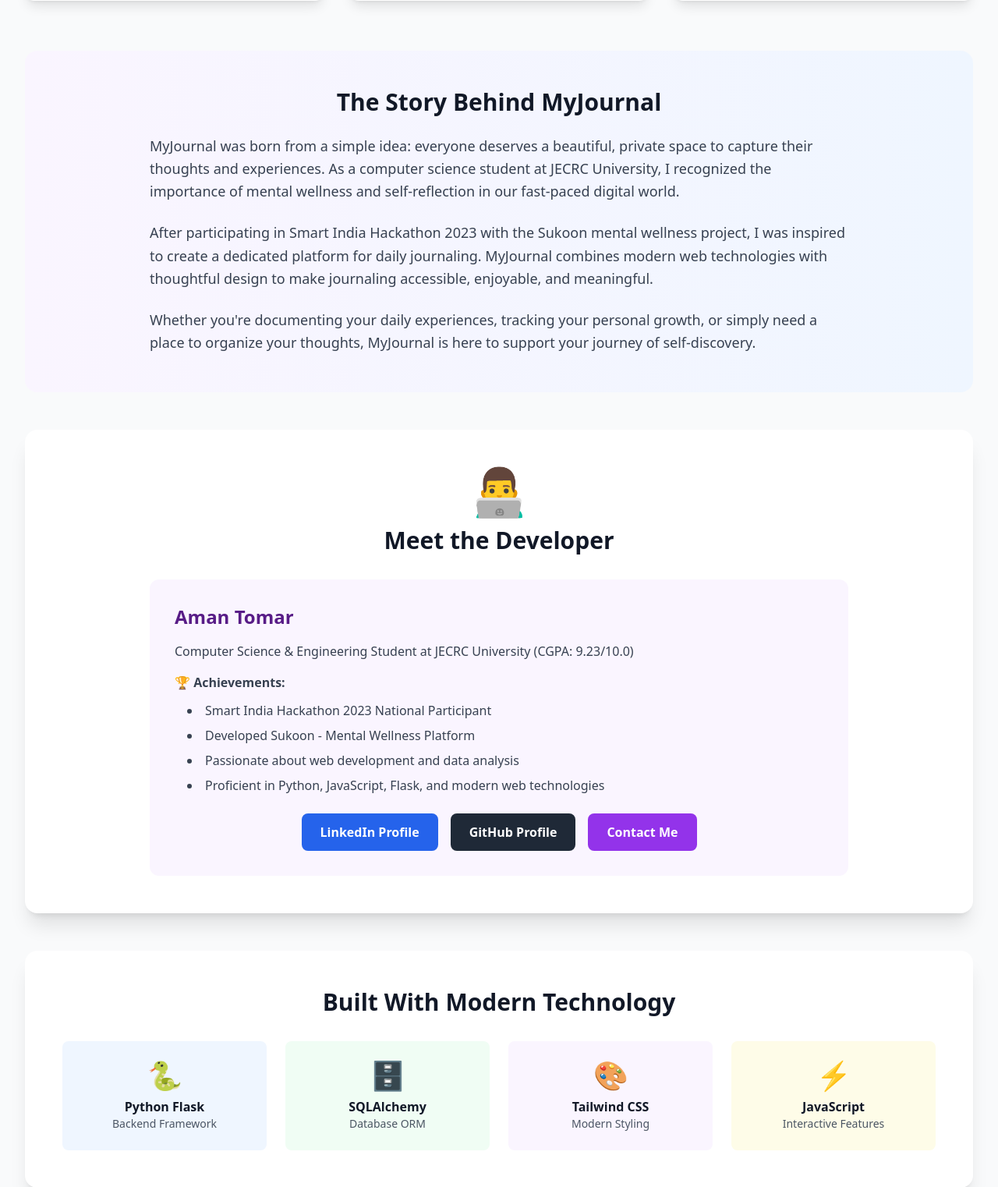
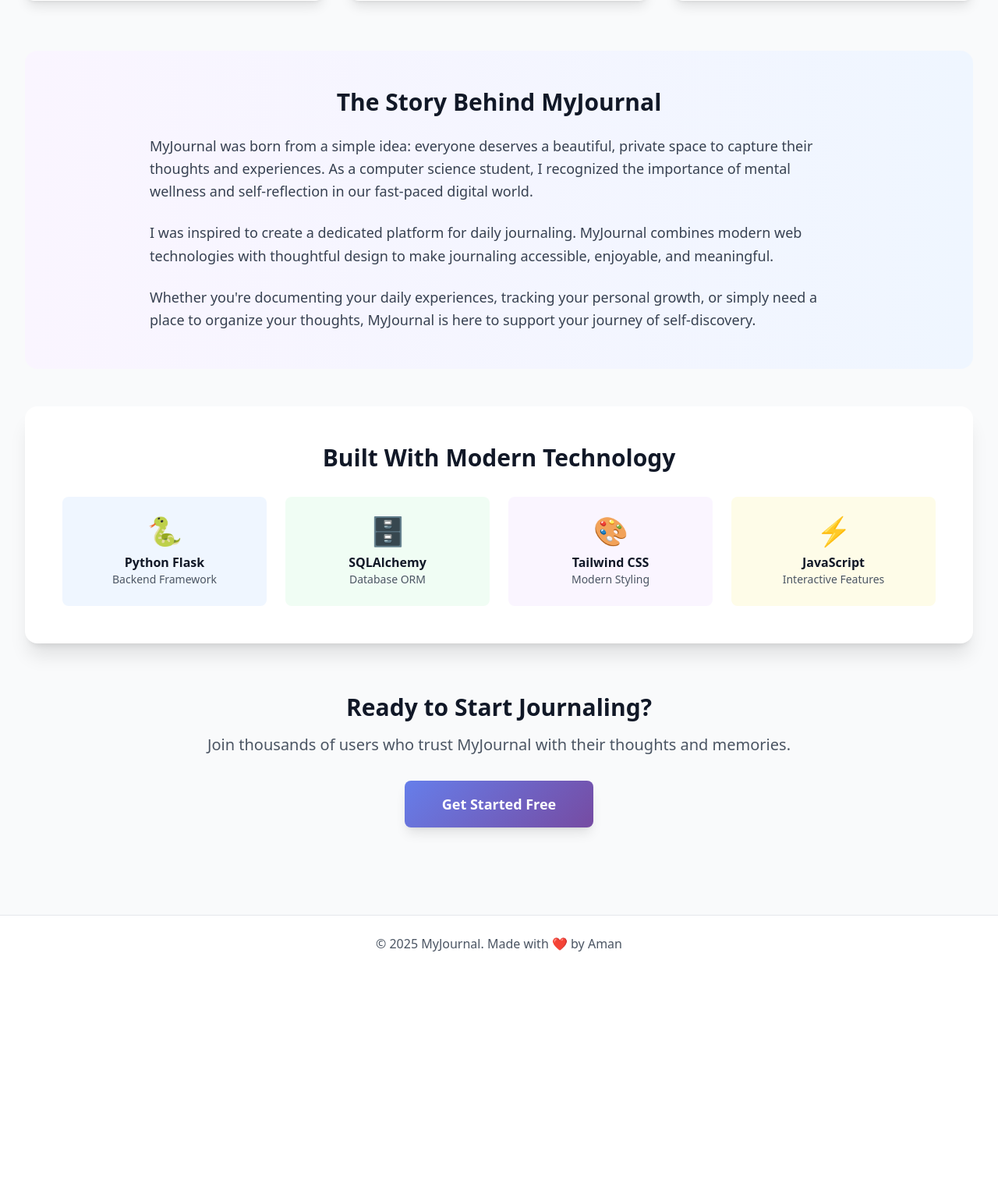
Before and after one commit to aman-Tomar-30/MyJournal-Flask, a Flask app: page /about in a window 1280 px wide. Shown: the part 981-2503 px from the top of the page at 78% size. After the commit the page ends 2201 px from the top, so only its background shows below. Run offline with Flask 3, Linux system fonts and the light colour scheme; some libraries are stand-ins or nearby versions.

Commit message:
adding updated about.html

```diff
--- a/templates/about.html
+++ b/templates/about.html
@@ -107,57 +107,17 @@
             <div class="max-w-4xl mx-auto space-y-6 text-gray-700 text-lg leading-relaxed">
                 <p>
                     MyJournal was born from a simple idea: everyone deserves a beautiful, private space to capture their thoughts
-                    and experiences. As a computer science student at JECRC University, I recognized the importance of mental wellness
+                    and experiences. As a computer science student, I recognized the importance of mental wellness
                     and self-reflection in our fast-paced digital world.
                 </p>
                 <p>
-                    After participating in Smart India Hackathon 2023 with the Sukoon mental wellness project, I was inspired to
-                    create a dedicated platform for daily journaling. MyJournal combines modern web technologies with thoughtful
+                    I was inspired to create a dedicated platform for daily journaling. MyJournal combines modern web technologies with thoughtful
                     design to make journaling accessible, enjoyable, and meaningful.
                 </p>
                 <p>
                     Whether you're documenting your daily experiences, tracking your personal growth, or simply need a place to
                     organize your thoughts, MyJournal is here to support your journey of self-discovery.
                 </p>
-            </div>
-        </div>
-
-        <!-- Developer Section -->
-        <div class="bg-white rounded-2xl shadow-xl p-12 mb-12 fade-in">
-            <div class="text-center mb-8">
-                <div class="text-6xl mb-4">👨‍💻</div>
-                <h2 class="text-3xl font-bold text-gray-900 mb-2">Meet the Developer</h2>
-            </div>
-
-            <div class="max-w-4xl mx-auto">
-                <div class="bg-purple-50 rounded-xl p-8">
-                    <h3 class="text-2xl font-bold text-purple-900 mb-4">Aman Tomar</h3>
-                    <p class="text-gray-700 mb-4">
-                        Computer Science & Engineering Student at JECRC University (CGPA: 9.23/10.0)
-                    </p>
-
-                    <div class="space-y-3 text-gray-700">
-                        <p><strong>🏆 Achievements:</strong></p>
-                        <ul class="list-disc list-inside ml-4 space-y-2">
-                            <li>Smart India Hackathon 2023 National Participant</li>
-                            <li>Developed Sukoon - Mental Wellness Platform</li>
-                            <li>Passionate about web development and data analysis</li>
-                            <li>Proficient in Python, JavaScript, Flask, and modern web technologies</li>
-                        </ul>
-                    </div>
-
-                    <div class="mt-6 flex justify-center space-x-4">
-                        <a href="https://linkedin.com/in/tomaraman" target="_blank" class="bg-blue-600 text-white px-6 py-3 rounded-lg hover:bg-blue-700 transition duration-300 font-semibold">
-                            LinkedIn Profile
-                        </a>
-                        <a href="https://github.com/aman-Tomar-30" target="_blank" class="bg-gray-800 text-white px-6 py-3 rounded-lg hover:bg-gray-900 transition duration-300 font-semibold">
-                            GitHub Profile
-                        </a>
-                        <a href="mailto:amantomar2609@gmail.com" class="bg-purple-600 text-white px-6 py-3 rounded-lg hover:bg-purple-700 transition duration-300 font-semibold">
-                            Contact Me
-                        </a>
-                    </div>
-                </div>
             </div>
         </div>
 
@@ -206,7 +166,7 @@
     <footer class="bg-white border-t border-gray-200 mt-12">
         <div class="max-w-7xl mx-auto px-4 sm:px-6 lg:px-8 py-6">
             <div class="text-center text-gray-600">
-                <p>&copy; 2025 MyJournal. Made with ❤️ by Aman Tomar</p>
+                <p>&copy; 2025 MyJournal. Made with ❤️ by Aman</p>
             </div>
         </div>
     </footer>
```
